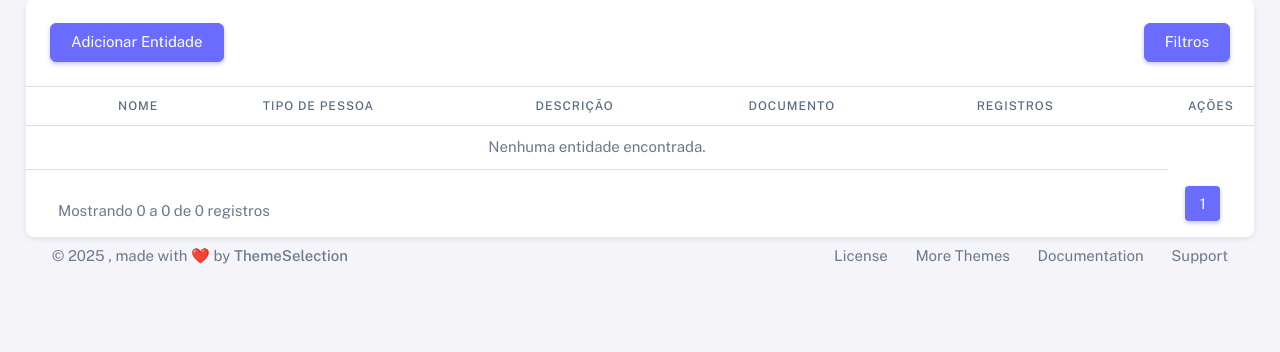
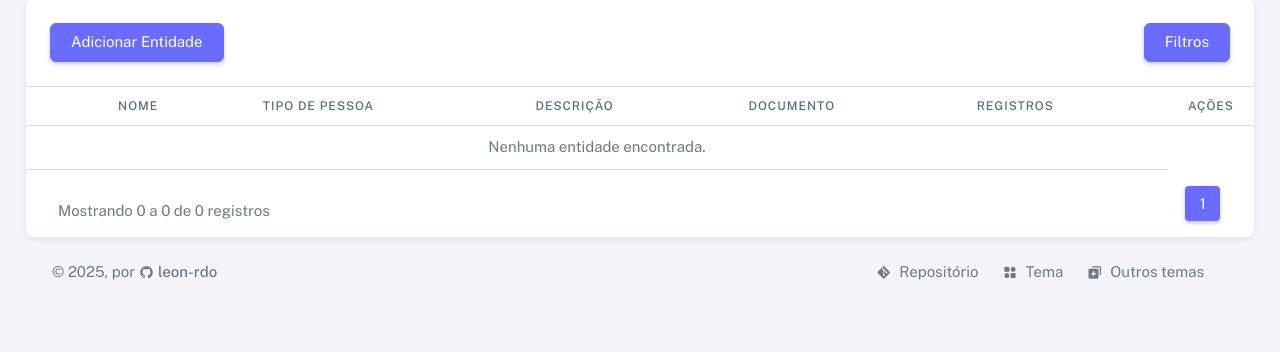
Before and after one commit to leon-rdo/financial-control, a Django app: page /entidades/ in a window 1280 px wide. Shown: the part 228-580 px from the top of the page. Run offline with Django 5.2, Linux system fonts and the light colour scheme; some libraries are stand-ins or nearby versions.

Commit message:
chore: change footer links

```diff
--- a/templates/base.html
+++ b/templates/base.html
@@ -132,35 +132,17 @@
             <!-- Content -->
             {% block content %}{% endblock content %}
             <!--/ Content -->
-
             <!-- Footer -->
-            <footer class="content-footer footer bg-footer-theme">
+            <footer class="content-footer footer bg-footer-theme mt-3">
               <div class="container-xxl d-flex flex-wrap justify-content-between py-2 flex-md-row flex-column">
-                <div class="mb-2 mb-md-0">
-                  ©
-                  <script>
-                    document.write(new Date().getFullYear());
-                  </script>
-                  , made with ❤️ by
-                  <a href="https://themeselection.com" target="_blank" class="footer-link fw-medium">ThemeSelection</a>
+                <div class="mb-2 mb-md-0 d-flex align-items-center">
+                  © <script>document.write(new Date().getFullYear());</script>, por
+                  <a href="https://github.com/leon-rdo" target="_blank" class="footer-link d-flex align-items-center fw-medium"><i class='bx bxl-github mx-1'></i> leon-rdo</a>
                 </div>
-                <div class="d-none d-lg-inline-block">
-                  <a href="https://themeselection.com/license/" class="footer-link me-4" target="_blank">License</a>
-                  <a href="https://themeselection.com/" target="_blank" class="footer-link me-4">More Themes</a>
-
-                  <a
-                    href="https://demos.themeselection.com/sneat-bootstrap-html-admin-template/documentation/"
-                    target="_blank"
-                    class="footer-link me-4"
-                    >Documentation</a
-                  >
-
-                  <a
-                    href="https://themeselection.com/support/"
-                    target="_blank"
-                    class="footer-link d-none d-sm-inline-block"
-                    >Support</a
-                  >
+                <div class="d-none d-lg-flex align-items-center justify-content-between">
+                  <a href="https://github.com/leon-rdo/financial-control" class="footer-link d-flex align-items-center me-4" target="_blank"><i class='bx bxl-git me-2'></i> Repositório</a>
+                  <a href="https://demos.themeselection.com/sneat-bootstrap-html-admin-template/documentation/" target="_blank" class="footer-link d-flex align-items-center me-4"><i class='bx bxs-category-alt me-2' ></i> Tema</a>
+                  <a href="https://themeselection.com/" target="_blank" class="footer-link d-flex align-items-center me-4"><i class='bx bxs-duplicate me-2' ></i> Outros temas</a>
                 </div>
               </div>
             </footer>
```
